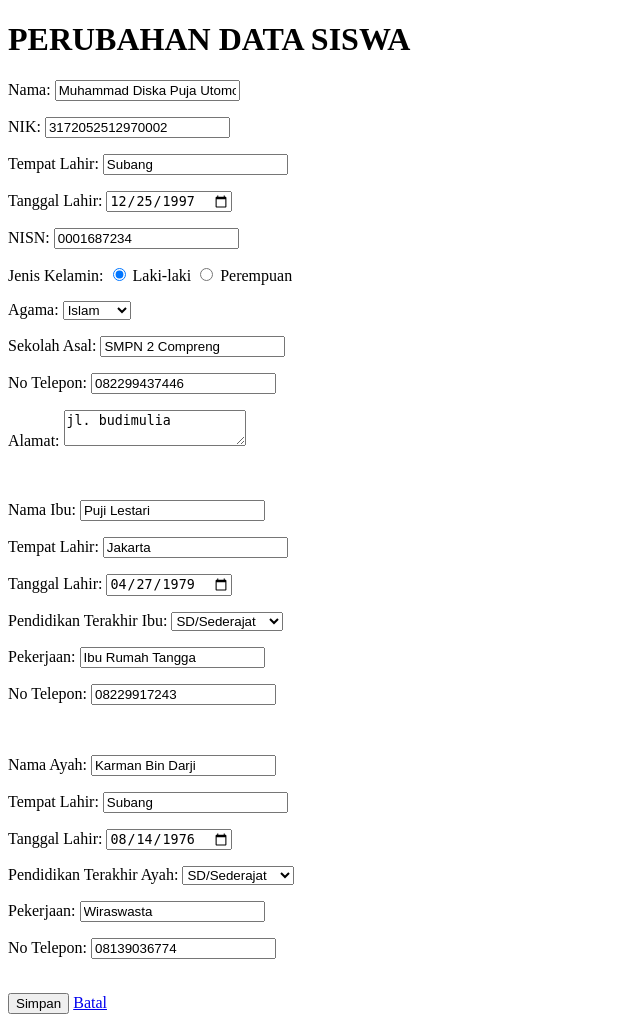
After one commit to rfqgal/sda-kelompok-2, a PHP site: page /edit.php?id=1 in a window 1280 px wide. The commit adds this page. Shown: the whole page, without its empty margins (0-640 px from the left). Run offline with PHP 8.4, Linux system fonts and the light colour scheme; data comes from the database, SQL or seed files in the repository.

Commit message:
created edit siswa and change message to alert

```diff
--- /dev/null
+++ b/edit.php
@@ -0,0 +1,213 @@
+<?php
+$connect = mysqli_connect("localhost","root","","db_siswa");
+
+$query = "SELECT * FROM db_siswa.data_siswa
+    WHERE id = " . $_GET['id'];
+$sql = mysqli_query($connect, $query);
+
+$siswa = mysqli_fetch_assoc($sql);
+
+mysqli_close($connect);
+?>
+<!DOCTYPE html>
+<html lang="en" dir="ltr">
+
+<head>
+    <meta charset="utf-8">
+    <title>Form Edit Data Siswa</title>
+    <h1>PERUBAHAN DATA SISWA</h1>
+</head>
+
+<body>
+    <form class="" action="proses.php?action=update" method="post">
+        <p hidden>
+            <input type="text" name="id" placeholder="id siswa di database" value="<?= $siswa['id'] ?>" />
+        </p>
+        <p>
+            <label for="nama">Nama: </label>
+            <input type="text" name="nama" placeholder="nama lengkap" value="<?= $siswa['nama'] ?>" />
+        </p>
+        <p>
+            <label for="nik">NIK:</label>
+            <input type="text" name="nik" placeholder="nik harus 12 digit" value="<?= $siswa['nik'] ?>" />
+        </p>
+        <p>
+            <label for="tempat_lahir">Tempat Lahir:</label>
+            <input type="text" name="tempat_lahir" placeholder="tempat lahir" value="<?= $siswa['tempat_lahir'] ?>" />
+        </p>
+        <p>
+            <label for="tanggal_lahir">Tanggal Lahir:</label>
+            <input type="date" name="tanggal_lahir" value="<?= $siswa['tanggal_lahir'] ?>" />
+        </p>
+        <p>
+            <label for="nisn">NISN:</label>
+            <input type="text" name="nisn" placeholder="nisn 10 digit" value="<?= $siswa['nisn'] ?>" />
+        </p>
+        <p>
+            <label for="jenis_kelamin">Jenis Kelamin: </label>
+            <label><input type="radio" name="jenis_kelamin" value="laki-laki"
+                <?php if ($siswa['jenis_kelamin'] == 'laki-laki'): ?>
+                    checked
+                <?php endif; ?>> Laki-laki
+            </label>
+            <label><input type="radio" name="jenis_kelamin" value="perempuan"
+                <?php if ($siswa['jenis_kelamin'] == 'perempuan'): ?>
+                    checked
+                <?php endif; ?>> Perempuan
+            </label>
+        </p>
+        <p>
+            <label for="agama">Agama: </label>
+            <select name="agama">
+                <option <?php if ($siswa['agama'] == 'Islam'): ?>
+                    selected
+                <?php endif; ?>>Islam</option>
+                <option <?php if ($siswa['agama'] == 'Kristen'): ?>
+                    selected
+                <?php endif; ?>>Kristen</option>
+                <option <?php if ($siswa['agama'] == 'Hindu'): ?>
+                    selected
+                <?php endif; ?>>Hindu</option>
+                <option <?php if ($siswa['agama'] == 'Buddha'): ?>
+                    selected
+                <?php endif; ?>>Buddha</option>
+                <option <?php if ($siswa['agama'] == 'Atheis'): ?>
+                    selected
+                <?php endif; ?>>Atheis</option>
+            </select>
+        </p>
+        <p>
+            <label for="sekolah">Sekolah Asal: </label>
+            <input type="text" name="sekolah" placeholder="nama sekolah asal" value="<?= $siswa['sekolah'] ?>" />
+        </p>
+        <p>
+            <label for="telepon">No Telepon:</label>
+            <input type="text" name="telepon" placeholder="nomor telepon aktif" value="<?= $siswa['telepon'] ?>" />
+        </p>
+        <p>
+            <label for="alamat">Alamat: </label>
+            <textarea name="alamat"><?= $siswa['alamat'] ?></textarea>
+        </p>
+
+        <br>
+        <p>
+            <label for="nama_ibu">Nama Ibu:</label>
+            <input type="text" name="nama_ibu" placeholder="nama ibu kandung" value="<?= $siswa['nama_ibu'] ?>" />
+        </p>
+        <p>
+            <label for="tempat_lahir_ibu">Tempat Lahir:</label>
+            <input type="text" name="tempat_lahir_ibu" placeholder="tempat lahir ibu" value="<?= $siswa['tempat_lahir_ibu'] ?>" />
+        </p>
+        <p>
+            <label for="tanggal_lahir_ibu">Tanggal Lahir:</label>
+            <input type="date" name="tanggal_lahir_ibu" value="<?= $siswa['tanggal_lahir_ibu'] ?>" />
+        </p>
+        <p>
+            <label for="pendidikan_terakhir_ibu">Pendidikan Terakhir Ibu:</label>
+            <select name="pendidikan_terakhir_ibu">
+                <option <?php if ($siswa['pendidikan_terakhir_ibu'] == 'SD/Sederajat'): ?>
+                    selected
+                <?php endif; ?>>SD/Sederajat</option>
+                <option <?php if ($siswa['pendidikan_terakhir_ibu'] == 'SMP/Sederajat'): ?>
+                    selected
+                <?php endif; ?>>SMP/Sederajat</option>
+                <option <?php if ($siswa['pendidikan_terakhir_ibu'] == 'SMA/Sederajat'): ?>
+                    selected
+                <?php endif; ?>>SMA/Sederajat</option>
+                <option <?php if ($siswa['pendidikan_terakhir_ibu'] == 'D1'): ?>
+                    selected
+                <?php endif; ?>>D1</option>
+                <option <?php if ($siswa['pendidikan_terakhir_ibu'] == 'D2'): ?>
+                    selected
+                <?php endif; ?>>D2</option>
+                <option <?php if ($siswa['pendidikan_terakhir_ibu'] == 'D3'): ?>
+                    selected
+                <?php endif; ?>>D3</option>
+                <option <?php if ($siswa['pendidikan_terakhir_ibu'] == 'S1'): ?>
+                    selected
+                <?php endif; ?>>S1</option>
+                <option <?php if ($siswa['pendidikan_terakhir_ibu'] == 'S2'): ?>
+                    selected
+                <?php endif; ?>>S2</option>
+                <option <?php if ($siswa['pendidikan_terakhir_ibu'] == 'S3'): ?>
+                    selected
+                <?php endif; ?>>S3</option>
+                <option <?php if ($siswa['pendidikan_terakhir_ibu'] == 'Tidak Sekolah'): ?>
+                    selected
+                <?php endif; ?>>Tidak Sekolah</option>
+            </select>
+        </P>
+        <p>
+            <label for="pekerjaan_ibu">Pekerjaan:</label>
+            <input type="text" name="pekerjaan_ibu" placeholder="pekerjaan ibu" value="<?= $siswa['pekerjaan_ibu'] ?>" />
+        </p>
+        <p>
+            <label for="telepon_ibu">No Telepon:</label>
+            <input type="text" name="telepon_ibu" placeholder="nomor telepon ibu" value="<?= $siswa['telepon_ibu'] ?>" />
+        </p>
+
+        <br>
+        <p>
+            <label for="nama_ayah">Nama Ayah:</label>
+            <input type="text" name="nama_ayah" placeholder="nama lengkap ayah" value="<?= $siswa['nama_ayah'] ?>" />
+        </P>
+        <p>
+            <label for="tempat_lahir_ayah">Tempat Lahir:</label>
+            <input type="text" name="tempat_lahir_ayah" placeholder="tempat lahir ayah" value="<?= $siswa['tempat_lahir_ayah'] ?>" />
+        </P>
+        <p>
+            <label for="tanggal_lahir_ayah">Tanggal Lahir:</label>
+            <input type="date" name="tanggal_lahir_ayah" value="<?= $siswa['tanggal_lahir_ayah'] ?>" />
+        </P>
+        <P>
+            <label for="pendidikan_terakhir_ayah">Pendidikan Terakhir Ayah:</label>
+            <select name="pendidikan_terakhir_ayah">
+            <option <?php if ($siswa['pendidikan_terakhir_ayah'] == 'SD/Sederajat'): ?>
+                    selected
+                <?php endif; ?>>SD/Sederajat</option>
+                <option <?php if ($siswa['pendidikan_terakhir_ayah'] == 'SMP/Sederajat'): ?>
+                    selected
+                <?php endif; ?>>SMP/Sederajat</option>
+                <option <?php if ($siswa['pendidikan_terakhir_ayah'] == 'SMA/Sederajat'): ?>
+                    selected
+                <?php endif; ?>>SMA/Sederajat</option>
+                <option <?php if ($siswa['pendidikan_terakhir_ayah'] == 'D1'): ?>
+                    selected
+                <?php endif; ?>>D1</option>
+                <option <?php if ($siswa['pendidikan_terakhir_ayah'] == 'D2'): ?>
+                    selected
+                <?php endif; ?>>D2</option>
+                <option <?php if ($siswa['pendidikan_terakhir_ayah'] == 'D3'): ?>
+                    selected
+                <?php endif; ?>>D3</option>
+                <option <?php if ($siswa['pendidikan_terakhir_ayah'] == 'S1'): ?>
+                    selected
+                <?php endif; ?>>S1</option>
+                <option <?php if ($siswa['pendidikan_terakhir_ayah'] == 'S2'): ?>
+                    selected
+                <?php endif; ?>>S2</option>
+                <option <?php if ($siswa['pendidikan_terakhir_ayah'] == 'S3'): ?>
+                    selected
+                <?php endif; ?>>S3</option>
+                <option <?php if ($siswa['pendidikan_terakhir_ayah'] == 'Tidak Sekolah'): ?>
+                    selected
+                <?php endif; ?>>Tidak Sekolah</option>
+            </select>
+        </p>
+        <p>
+            <label for="pekerjaan_ayah">Pekerjaan:</label>
+            <input type="text" name="pekerjaan_ayah" placeholder="pekerjaan ayah" value="<?= $siswa['pekerjaan_ayah'] ?>" />
+        </P>
+        <p>
+            <label for="telepon_ayah">No Telepon:</label>
+            <input type="text" name="telepon_ayah" placeholder="no telepon ayah" value="<?= $siswa['telepon_ayah'] ?>" />
+        </p>
+        </p>
+
+        <br>
+        <button type="submit" name="submit" value=<?php echo date("h:i:sa"); ?> >Simpan</button>
+        <a href="index.php">Batal</a>
+    </form>
+</body>
+
+</html>
```
Also changed, not shown: index.php (+17 -12 lines), proses.php (+53 -4 lines).
